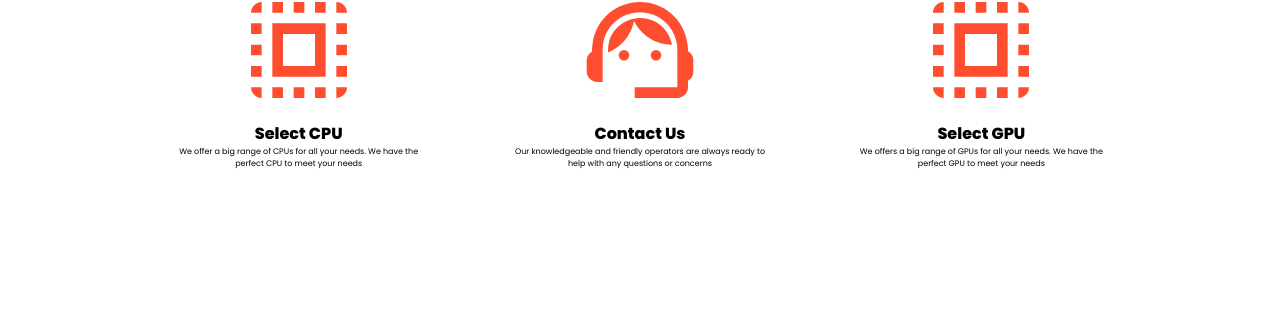
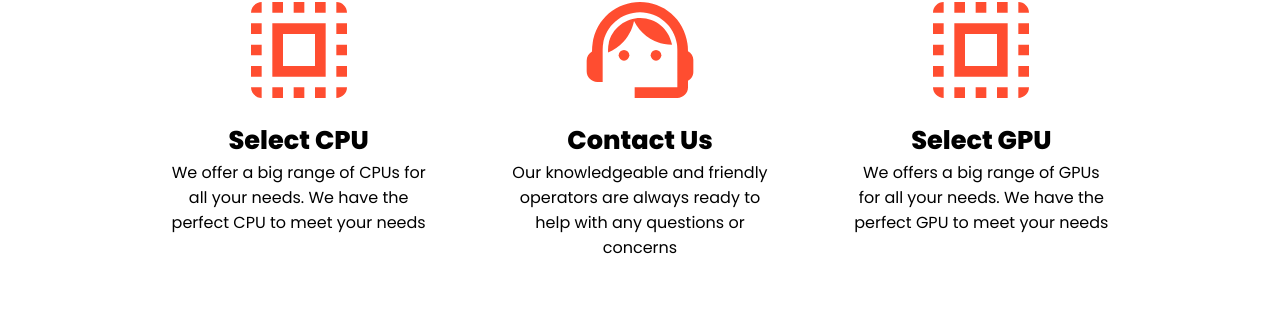
Before and after one commit to AndriyDubovichWork/PC_Club, a React (Create React App) app: page /about in a window 1280 px wide. Shown: the part 466-776 px from the top of the page. Built offline with nearby package versions, Linux system fonts and the light colour scheme.

Commit message:
plan FAQ responsive design

```diff
--- a/src/Shared/Plan/Plan.module.scss
+++ b/src/Shared/Plan/Plan.module.scss
@@ -1,8 +1,6 @@
 .Plan {
   width: 100%;
   margin: 0 auto;
-
-  height: 80vh;
 
   margin: 10vh 0;
 
--- a/src/Shared/Plan/PlanElem/PlanElem.module.scss
+++ b/src/Shared/Plan/PlanElem/PlanElem.module.scss
@@ -2,11 +2,11 @@
   width: 20vw;
 
   .title {
-    font-size: clamp(1rem, 0.5vw, 1rem);
+    font-size: clamp(1rem, 2vw, 3rem);
     font-weight: 700;
   }
   .subTitle {
-    font-size: clamp(0.5rem, 0.5vw, 1rem);
+    font-size: clamp(0.5rem, 2vw, 1rem);
     font-weight: 400;
   }
 }
--- a/src/pages/Home/Components/FAQ/FAQ.module.scss
+++ b/src/pages/Home/Components/FAQ/FAQ.module.scss
@@ -1,15 +1,25 @@
 .FAQ {
   text-align: center;
-  width: 50%;
+  width: 70%;
   margin: 10vh auto;
   padding: 10vh 10vw;
+  .FAQTitle {
+    font-size: clamp(1.5rem, 2vw, 3rem);
+  }
+  .Title {
+    font-size: clamp(1rem, 2vw, 3rem);
+  }
   .SubTitle {
+    font-size: clamp(1rem, 2vw, 3rem);
+
     margin: 2vh 0;
   }
   .Summary {
     font-weight: 500;
+    font-size: clamp(1rem, 2vw, 3rem);
   }
   .Details {
+    font-size: clamp(0.8rem, 2vw, 3rem);
     font-weight: 400;
     padding: 5vh 5vw;
   }
--- a/src/pages/Home/Components/FAQ/FAQ.tsx
+++ b/src/pages/Home/Components/FAQ/FAQ.tsx
@@ -38,8 +38,8 @@ const FAQ = () => {
       elevation={3}
       sx={{ backgroundColor: '#f8f8f8' }}
     >
-      <h3>FAQ</h3>
-      <h1>Frequently Asked Questions</h1>
+      <h3 className={style.FAQTitle}>FAQ</h3>
+      <h1 className={style.Title}>Frequently Asked Questions</h1>
       <div className={style.SubTitle}>
         Frequently Asked Questions About the Car Rental Booking Process on Our
         Website: Answers to Common Concerns and Inquiries.
```
